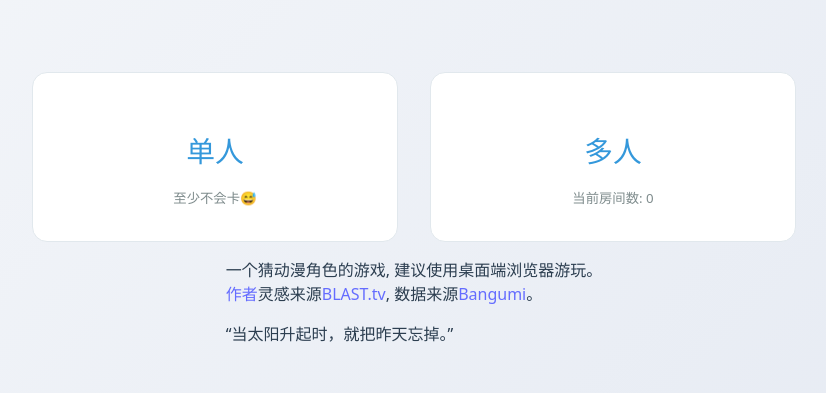
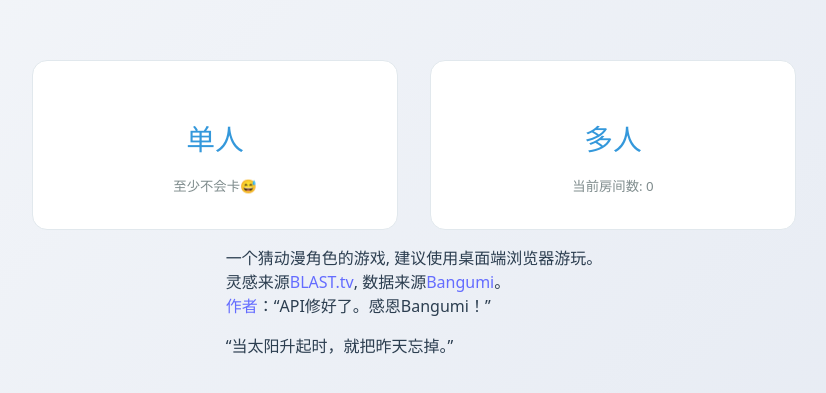
Before and after one commit to qcsmallblack/anime-character-guessr, a React (Vite) app in the folder client_v3/: page / in a window 1280 px wide. Shown: the part 215-608 px from the top of the page, without its empty margins (226-1052 px from the left). Built offline with nearby package versions, Linux system fonts and the light colour scheme; no server answers.

Commit message:
Update Home.jsx

```diff
--- a/client_v3/src/pages/Home.jsx
+++ b/client_v3/src/pages/Home.jsx
@@ -30,9 +30,9 @@ const Home = () => {
           一个猜动漫角色的游戏,
           建议使用桌面端浏览器游玩。
           <br/>
-          <a href="https://space.bilibili.com/87983557">作者</a>
           灵感来源<a href="https://blast.tv/counter-strikle">BLAST.tv</a>,
-          数据来源<a href="https://bgm.tv/">Bangumi</a>。
+          数据来源<a href="https://bgm.tv/">Bangumi</a>。<br/>
+          <a href="https://space.bilibili.com/87983557">作者</a>：“API修好了。感恩Bangumi！”
         </p>
         {/* <p>
           <a href="https://space.bilibili.com/87983557">作者</a>：实在对不起了大家，详情见……没有详情了，代码里调用的上游API挂了，所以暂时不能玩了。大伙早点休息吧。
```
